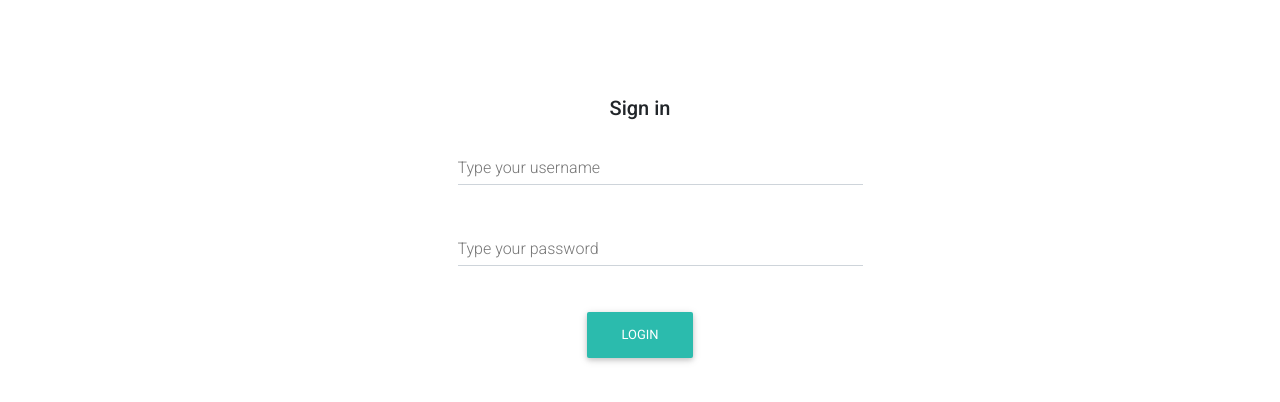
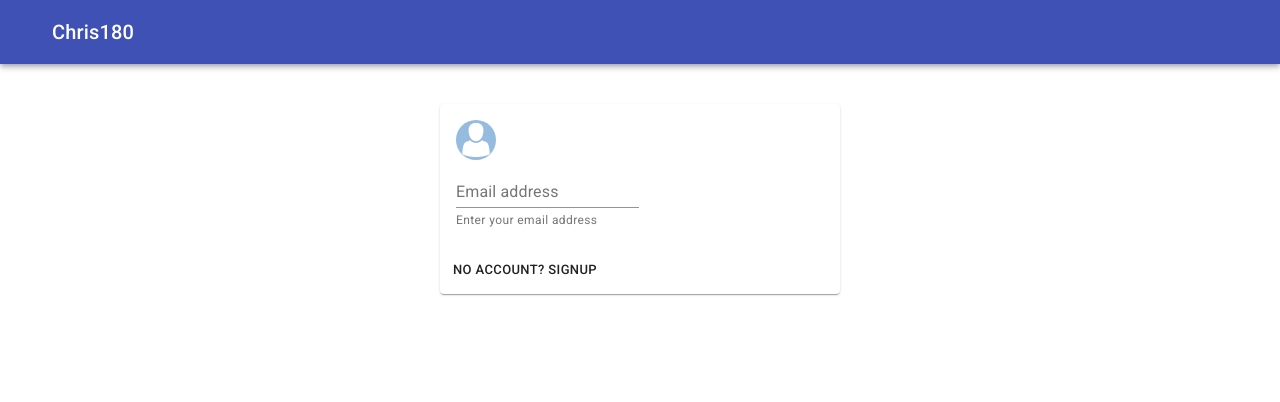
Before and after one commit to uaalumni02/supervision-app, a React (Create React App) app: page / in a window 1280 px wide. Shown: the top 402 px of the page. Built offline with nearby package versions, Linux system fonts and the light colour scheme.

Commit message:
add materialUi

```diff
--- a/package.json
+++ b/package.json
@@ -3,6 +3,8 @@
   "version": "0.1.0",
   "private": true,
   "dependencies": {
+    "@material-ui/core": "^4.11.0",
+    "@material-ui/icons": "^4.9.1",
     "@testing-library/jest-dom": "^4.2.4",
     "@testing-library/react": "^9.5.0",
     "@testing-library/user-event": "^7.2.1",
--- a/src/App.js
+++ b/src/App.js
@@ -2,13 +2,14 @@ import React from "react";
 // import "./App.css";
 import { BrowserRouter, Route, Switch } from "react-router-dom";
 
-import Login from "./pages/login";
+import Layout from './Layout'
+
+import Login from "./pages/Login";
 
 
 function App() {
   return (
-    <div className="App">
-      <header className="App-header"></header>
+    <Layout>
       <BrowserRouter>
         {/* <UserContextProvider> */}
           <Switch>
@@ -16,7 +17,7 @@ function App() {
           </Switch>
         {/* </UserContextProvider> */}
       </BrowserRouter>
-    </div>
+    </Layout>
   );
 }
 
--- /dev/null
+++ b/src/Layout.js
@@ -0,0 +1,30 @@
+import React from 'react'
+
+import { Grid, Paper } from '@material-ui/core'
+import { makeStyles } from '@material-ui/core/styles'
+import Header from './components/common/Header/Header'
+
+
+const useStyles = makeStyles((theme) => ({
+    grid: {
+        width: '100%',
+        margin: '0px',
+        minHeight: '100vh'
+    }
+}))
+
+const Layout = ({children}) => {
+    const classes = useStyles()
+    return (
+        <>
+            <Header />
+            <Grid>
+
+                { children  }
+            </Grid>
+        </>
+    )
+}
+
+
+export default Layout
--- /dev/null
+++ b/src/components/common/Header/Header.js
@@ -0,0 +1,45 @@
+import React from 'react'
+
+import { createStyles, makeStyles, Theme } from '@material-ui/core/styles'
+
+import AppBar from '@material-ui/core/AppBar'
+import Toolbar from '@material-ui/core/Toolbar'
+import Typography from '@material-ui/core/Typography'
+import Button from '@material-ui/core/Button'
+import IconButton from '@material-ui/core/IconButton'
+import MenuIcon from '@material-ui/icons/Menu';
+
+
+const useStyles = makeStyles(theme =>
+    createStyles({
+        root: {
+            flexGrow: 1,
+        },
+        menuButton: {
+            marginRight: theme.spacing(2),
+        },
+        title: {
+            flexGrow: 1
+        }
+    })
+)
+
+const Header = () => {
+    const classes = useStyles()
+    return (
+        <div className={classes.root}>
+            <AppBar position="static">
+                <Toolbar>
+                    <IconButton edge="start" className={classes.menuButton} color="inherit" aria-label="menu">
+                        {/* <MenuIcon /> */}
+                    </IconButton>
+                    <Typography variant="h6" className={classes.title}>
+                        Chris180
+                    </Typography>
+                </Toolbar>
+            </AppBar>
+        </div>
+    )
+}
+
+export default Header;
--- a/src/pages/login.js
+++ b/src/pages/login.js
@@ -1,14 +1,72 @@
 import React, { useState } from "react";
+import { Grid, Paper } from '@material-ui/core'
+
+import Card from '@material-ui/core/Card';
+import CardActions from '@material-ui/core/CardActions';
+import CardContent from '@material-ui/core/CardContent';
+import Button from '@material-ui/core/Button';
+import Typography from '@material-ui/core/Typography';
+
+import Avatar from '@material-ui/core/Avatar'
+
+import { FormControl, Input, InputLabel, FormHelperText } from '@material-ui/core'
+
+import { makeStyles } from '@material-ui/core/styles'
+import avatar from '../assets/avatar.png'
+
 import { Redirect } from "react-router-dom";
 import settings from "../config/configData"
+import { relativeTimeRounding } from "moment";
 
-import {
-  MDBContainer,
-  MDBRow,
-  MDBCol,
-  MDBBtn,
-  MDBInput,
-} from "mdbreact";
+// import {
+//   MDBContainer,
+//   MDBRow,
+//   MDBCol,
+//   MDBBtn,
+//   MDBInput,
+// } from "mdbreact";
+
+
+const useStyles = makeStyles((theme) => ({
+  root: {
+    minWidth: 400,
+    marginTop: '10%'
+  },
+  avatar: {
+    wrapper: {
+      position: 'relative'
+    },
+    root: {
+      display: 'flex',
+      position: 'absolute',
+      right: '50%',
+      '& > *': {
+        margin: theme.spacing(1)
+      }
+    },
+    large: {
+      width: theme.spacing(7),
+      height: theme.spacing(7)
+    }
+  },
+  bullet: {
+    display: 'inline-block',
+    margin: '0 2px',
+    transform: 'scale(0.8)',
+  },
+  title: {
+    fontSize: 14,
+  },
+  pos: {
+    marginBottom: 12
+  },
+  paper: {
+    padding: theme.spacing(2),
+    textAlign: 'center',
+    color: theme.palette.text.secondary,
+    background: theme.palette.success.light
+  }
+}))
 
 const Login = () => {
   const [username, setUsername] = useState("");
@@ -45,46 +103,47 @@ const Login = () => {
       .catch((error) => console.error("Error:", error));
   };
 
+  const classes = useStyles()
+  const bull = <span className={classes.bullet}>•</span>;
+
   return (
-    <MDBContainer>
-      <br></br>
-      <br></br> <br></br>
-      <br></br>
-      {loggedIn ? <Redirect to="/package/" /> : ""}
-      <MDBRow className="d-flex justify-content-start">
-        <MDBCol md="5" className="col-md-4 mx-auto">
+
+    <Grid
+      container
+      className={classes.grid}
+      spacing={0}
+      direction="column"
+      alignItems="center"
+    >
+
+      <Grid item xs={12} md={12}>
+
+
+    <Card className={classes.root} xs={12} md={6}>
+      <CardContent>
+        <div className={classes.avatar.wrapper}>
+          <div className={classes.avatar.root}>
+            <Avatar alt="login-avatar" src={avatar} className={classes.avatar.large} />
+          </div>
+
+        </div>
           <form>
-            <p className="h5 text-center mb-4">Sign in</p>
-            <div className="grey-text">
-              <MDBInput
-                label="Type your username"
-                icon="envelope"
-                group
-                // type="email"
-                type="text"
-                validate
-                error="wrong"
-                success="right"
-                onChange={(e) =>
-                  setUsername(e.target.value.toLowerCase().trim())
-                }
-              />
-              <MDBInput
-                label="Type your password"
-                icon="lock"
-                group
-                type="password"
-                validate
-                onChange={e => setPassword(e.target.value.trim())}
-              />
-            </div>
-            <div className="text-center">
-              <MDBBtn onClick={handleSubmit}>Login</MDBBtn>
-            </div>
+            <FormControl>
+              <InputLabel htmlFor="email">Email address</InputLabel>
+              <Input id="email" aria-aria-describedby="email-helper-text" />
+              <FormHelperText id="email-helper-text">Enter your email address</FormHelperText>
+            </FormControl>
           </form>
-        </MDBCol>
-      </MDBRow>
-    </MDBContainer>
+      </CardContent>
+      <CardActions>
+        <Button size="small">No account? Signup</Button>
+      </CardActions>
+    </Card>
+
+      </Grid>
+
+    </Grid>
+
   );
 };
 export default Login;
```
Also changed, not shown: src/assets/avatar.png (added), 1 other file (tests, documents, lock files or other folders).
